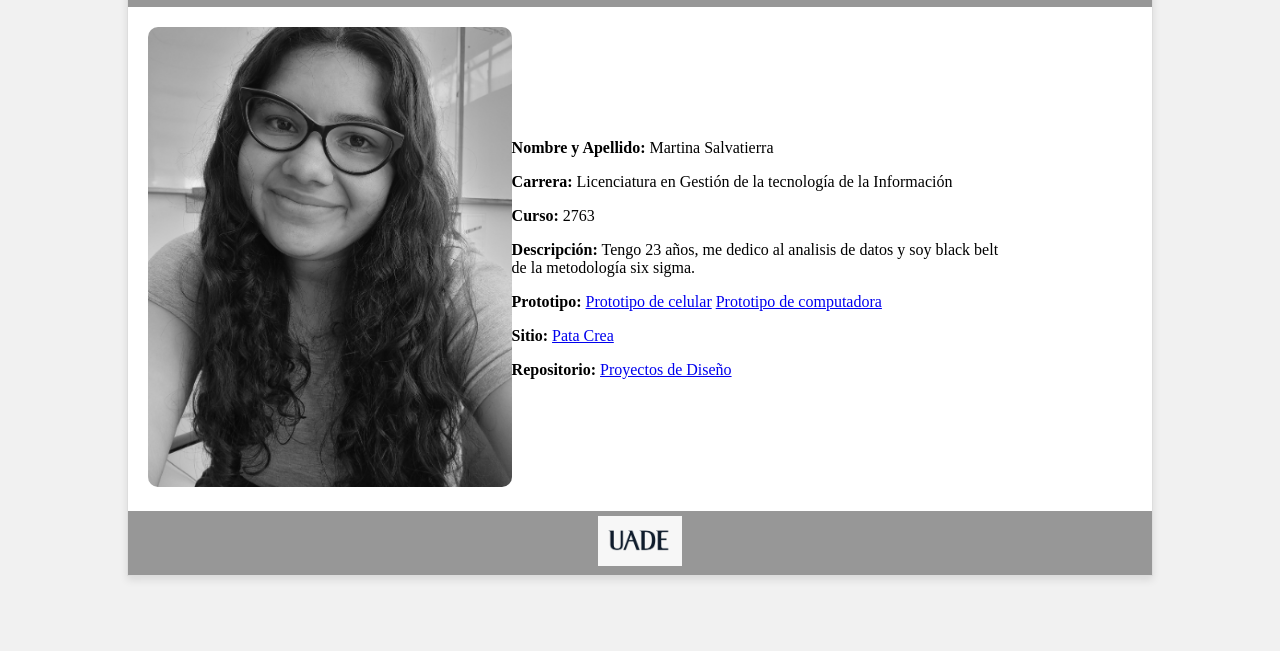
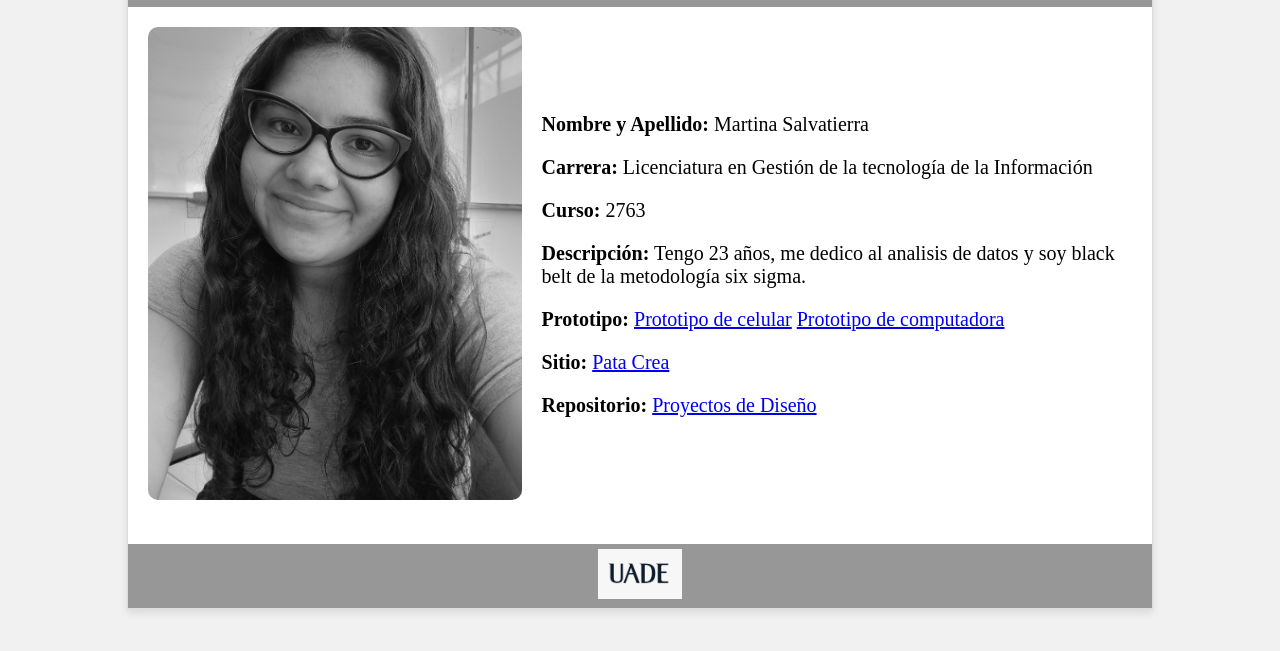
Before and after one commit to MartinaS22/Parcial, a plain HTML site: page index.html in a window 1280 px wide. Shown: the part 91-742 px from the top of the page. Drawn offline with Linux system fonts and the light colour scheme.

Commit message:
Update estilos.CSS

```diff
--- a/estilos.CSS
+++ b/estilos.CSS
@@ -37,6 +37,7 @@ body {
 
 .barra-inferior {
     padding: 5px 0; /* Añadir relleno superior e inferior */
+    margin-top: 20px; /* Añadir margen superior para evitar superposición */
 }
 
 .barra-inferior img {
@@ -47,21 +48,32 @@ body {
     display: flex;
     flex-direction: row;
     justify-content: space-between;
-    align-items: center;
+    align-items: center; /* Cambiar a 'center' para centrar verticalmente los elementos hijos */
     padding: 20px; /* Añadir relleno interno */
     box-sizing: border-box;
     width: 100%; /* Asegurar que ocupe todo el ancho del contenedor */
+    gap: 20px; /* Añadir espacio entre los elementos */
+}
+
+.contenido-medio .foto {
+    flex: 1; /* Permitir que la imagen ocupe una parte proporcional del espacio */
+    max-width: 40%; /* Limitar el ancho máximo de la imagen */
 }
 
 .contenido-medio .foto img {
-    max-width: 100%;
+    width: 100%; /* Asegurar que la imagen ocupe todo el ancho de su contenedor */
     height: auto;
     border-radius: 10px;
 }
 
+.contenido-medio .texto {
+    flex: 2; /* Permitir que el texto ocupe el resto del espacio disponible */
+    max-width: 60%; /* Limitar el ancho máximo del texto */
+}
+
 .contenido-medio .texto p {
-    max-width: 80%;
-    font-size: 16px;
+    max-width: 100%; /* Asegurar que los párrafos ocupen todo el ancho disponible */
+    font-size: 20px;
 }
 
 @media screen and (max-width: 768px) {
@@ -72,7 +84,7 @@ body {
 
     .contenido-medio img,
     .contenido-medio p {
-        max-width: 80%;
+        max-width: 100%;
         height: auto;
     }
 }
```
